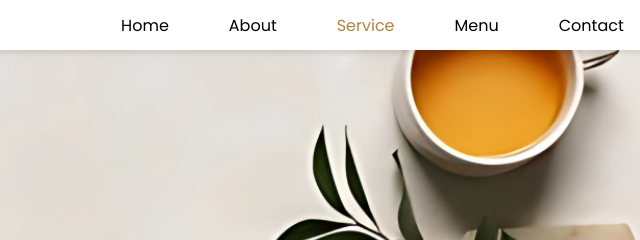
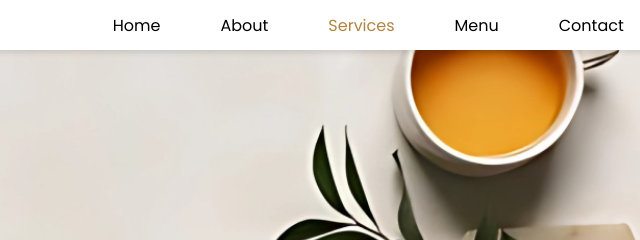
Before and after one commit to GamboaMark/Vitality, a plain HTML site: page services.html in a window 1280 px wide. Shown: the top 240 px of the page, 521-1161 px from the left. Drawn offline with Linux system fonts and the light colour scheme.

Commit message:
services.html

```diff
--- a/services.html
+++ b/services.html
@@ -25,7 +25,7 @@
             <li><a href="#">Vitaly Tea</a></li>
             <li class="hideOnMobile"><a href="index.html">Home</a></li>
             <li class="hideOnMobile"><a href="about.html">About</a></li>
-            <li class="hideOnMobile"><a href="services.html"><span>Service</span></a></li>
+            <li class="hideOnMobile"><a href="services.html"><span>Services</span></a></li>
             <li class="hideOnMobile"><a href="menu.html">Menu</a></li>
             <li class="hideOnMobile"><a href="contact.html">Contact</a></li>
             <li class="hideOnMobile"><a href="#">Order</a></li>
```
